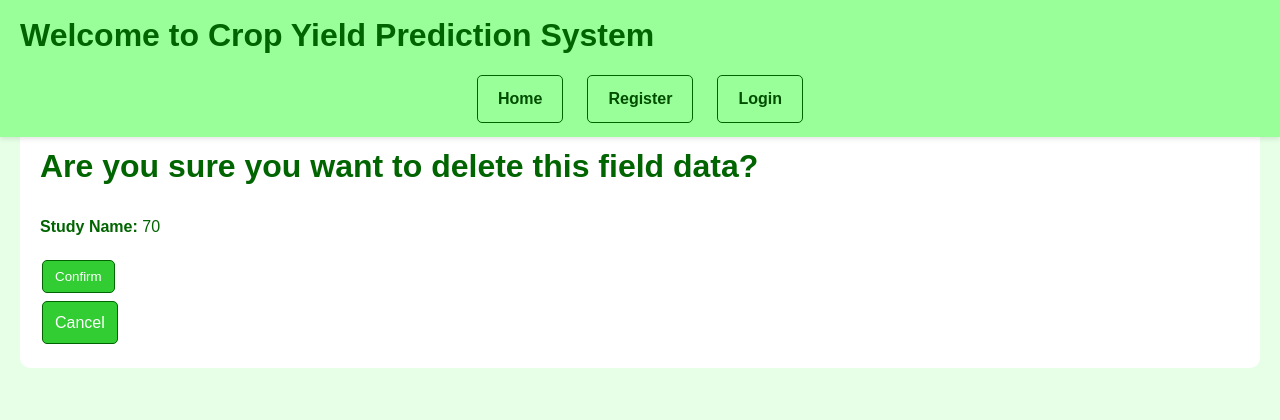
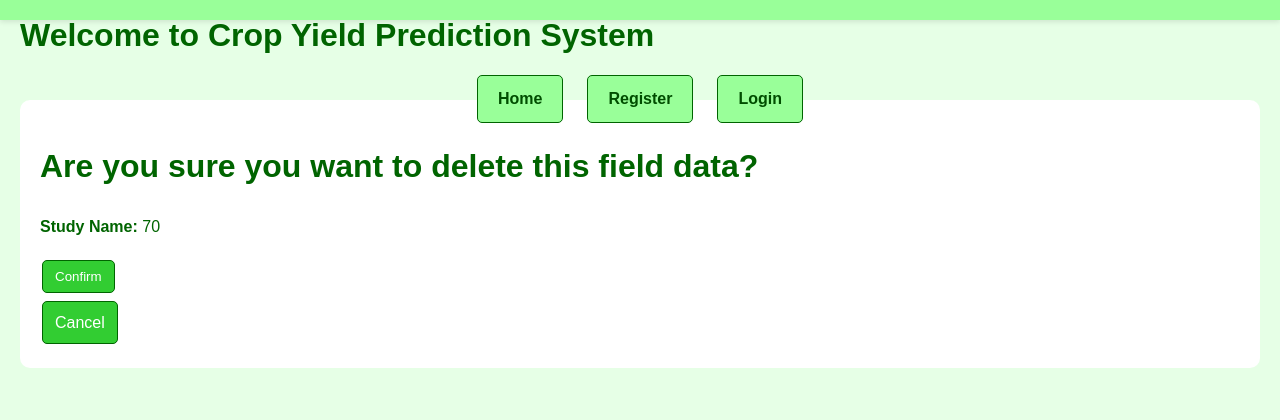
Before and after one commit to Tosin5S/predict-crop-yield, a Django app: page /fielddata/4/delete/ in a window 1280 px wide. Shown: the top 420 px of the page. Run offline with Django 4.2, Linux system fonts and the light colour scheme; a user stored in the database is signed in; data comes from the database, SQL or seed files in the repository; both versions use the stored data as it was after the commit; parts of the project's set-up code (start-up, migrations or seed data) failed here and were passed over.

Commit message:
chores: style

```diff
--- a/django_nlp_integration/nlp_app/templates/base_generic.html
+++ b/django_nlp_integration/nlp_app/templates/base_generic.html
@@ -12,7 +12,7 @@
 </head>
 <body style="margin: 20px; padding-top: 80px; padding-bottom: 60px; background-color: #e6ffe6;">
 
-    <header style="border-bottom: 80px; position: fixed; top: 0; left: 0; right: 0; background-color: #99ff99; padding: 10px 20px; z-index: 1000; box-shadow: 0 2px 5px rgba(0, 0, 0, 0.1);">
+    <header style="position: fixed; top: 0; left: 0; right: 0; background-color: #99ff99; padding: 10px 20px; z-index: 1000; box-shadow: 0 2px 5px rgba(0, 0, 0, 0.1); height:0px">
         <h1 style="margin: 0;">Welcome to Crop Yield Prediction System</h1>
         <nav>
             <ul style="list-style-type: none; padding: 0; margin: 10px 0 0 0; display: flex; justify-content: center; gap: 20px;">
@@ -29,7 +29,7 @@
         </nav>
     </header>
 
-    <main style="padding: 20px; background-color: #ffffff; border-radius: 10px;">
+    <main style="position:relative;top:0px;bottom:0px;padding: 20px; background-color: #ffffff; border-radius: 10px;">
         {% block content %}
         {% endblock %}
     </main>
```
Also changed, not shown: db.sqlite3.
